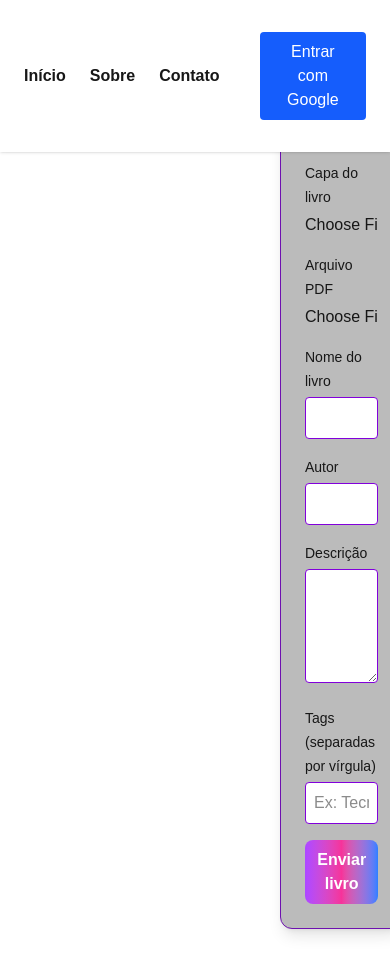
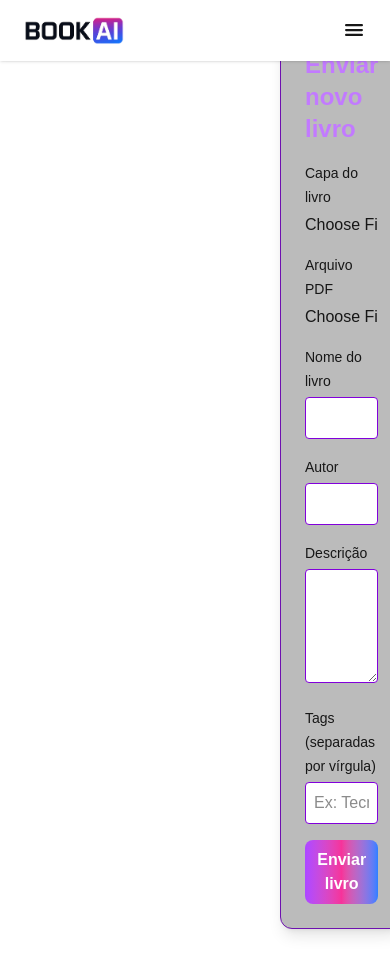
Before and after one commit to devErenNildo/Book-AI, a Next.js app: page /upload in a window 390 px wide. Shown: the top 953 px of the page. Built offline with nearby package versions, Linux system fonts and the light colour scheme; no server answers.

Commit message:
responsive header

```diff
--- a/app/components/molecules/navmenu/NavMenu.tsx
+++ b/app/components/molecules/navmenu/NavMenu.tsx
@@ -1,17 +1,38 @@
 "use client"
 
+import { useState, useEffect } from "react";
 import BtnLogin from "../../atoms/buttonLogin/ButtonLogin";
 import ThemeToggle from "../../atoms/themetoggle/ThemeToggle";
 import NavLink from "../navlinks/NavLinks";
+import { IoMenu, IoClose } from "react-icons/io5";
 
 export default function NavMenu() {
+
+    const [open, setOpen] = useState(false);
+
+    useEffect(() => {
+        setOpen(false);
+    }, []);
+
     return (
-        <nav className="flex justify-center items-center gap-6">
+
+        <>
+            <button
+                className="md:hidden text-2xl text-text"
+                onClick={() => setOpen(!open)}
+                aria-label="Abrir menu"
+            >
+                {open ? <IoClose /> : <IoMenu />}
+            </button>
+            <nav
+                className={`flex-col md:flex-row md:flex items-center gap-6 absolute md:static top-full left-0 w-full md:w-auto bg-background md:bg-transparent p-4 md:p-0 transition-all duration-300 z-40 ${open ? "flex" : "hidden"}`}
+            >
                 <NavLink href="/">Início</NavLink>
                 <NavLink href="/sobre">Sobre</NavLink>
                 <NavLink href="/contato">Contato</NavLink>
                 <BtnLogin />
                 <ThemeToggle />
             </nav>
+        </>
     );
 }
--- a/jest.config.ts
+++ b/jest.config.ts
@@ -11,10 +11,6 @@ const customJestConfig = {
 
     // Permite usar caminhos absolutos com @, como import x from '@/components/X'
     '^@/(.*)$': '<rootDir>/$1',
-
-    // Simula a importação de imagens e fontes para evitar erros nos testes
-    // Ao importar logo.png, Jest usa um mock ('test-file-stub')
-    '\\.(gif|ttf|eot|svg|png)$': '<rootDir>/.jest/mocks/fileMock.js',
   },
 
   // Define o ambiente de teste como o DOM do navegador (emulado via jsdom)
```
Also changed, not shown: .jest/moocks/fileMock.js (deleted). Lines whose indentation alone changed are shown as unchanged.
